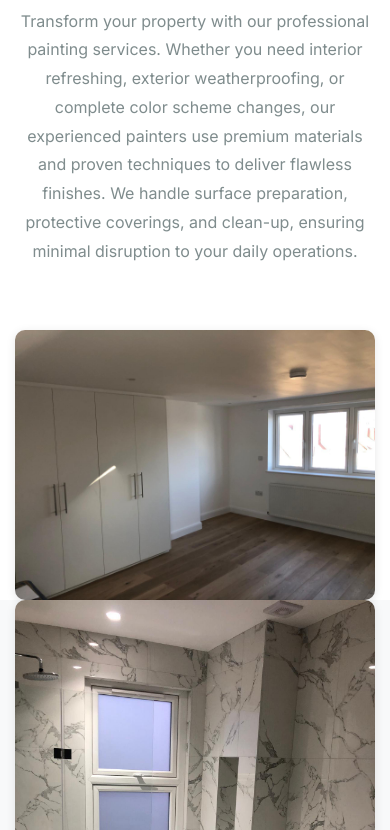
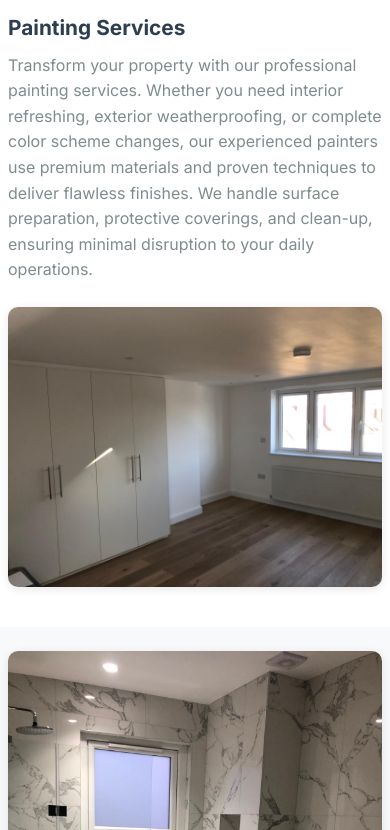
Before and after one commit to Naha2112/ENM-services, a plain HTML site: page property-maintenance.html in a window 390 px wide. Shown: the part 594-1424 px from the top of the page. Drawn offline with Linux system fonts and the light colour scheme.

Commit message:
Mobile optimization and DNS/email setup guidance complete

```diff
--- a/styles-property-maintenance.css
+++ b/styles-property-maintenance.css
@@ -2216,3 +2216,41 @@ body {
         height: 120px;
     }
 }
+
+@media (max-width: 600px) {
+    .service-content-grid,
+    .service-content-grid.image-left {
+        display: flex;
+        flex-direction: column;
+        gap: 1.5rem;
+        padding: 0 0.5rem;
+    }
+    .service-image {
+        width: 100%;
+        justify-content: center;
+        align-items: center;
+        margin-bottom: 1rem;
+    }
+    .service-image img {
+        width: 100%;
+        max-width: 100%;
+        height: auto;
+        border-radius: 10px;
+        box-shadow: var(--shadow);
+    }
+    .service-text {
+        width: 100%;
+        text-align: left;
+    }
+    .service-text h2 {
+        font-size: 1.3rem;
+        margin-bottom: 0.5rem;
+    }
+    .service-text p {
+        font-size: 1rem;
+        line-height: 1.6;
+    }
+    .content-section {
+        padding: 1.5rem 0 1.5rem 0;
+    }
+}
```
Also changed, not shown: contact.html (+1 -1 lines), index.html (+2 -2 lines), security.html (+1 -1 lines), styles.css (+7 -7 lines).
